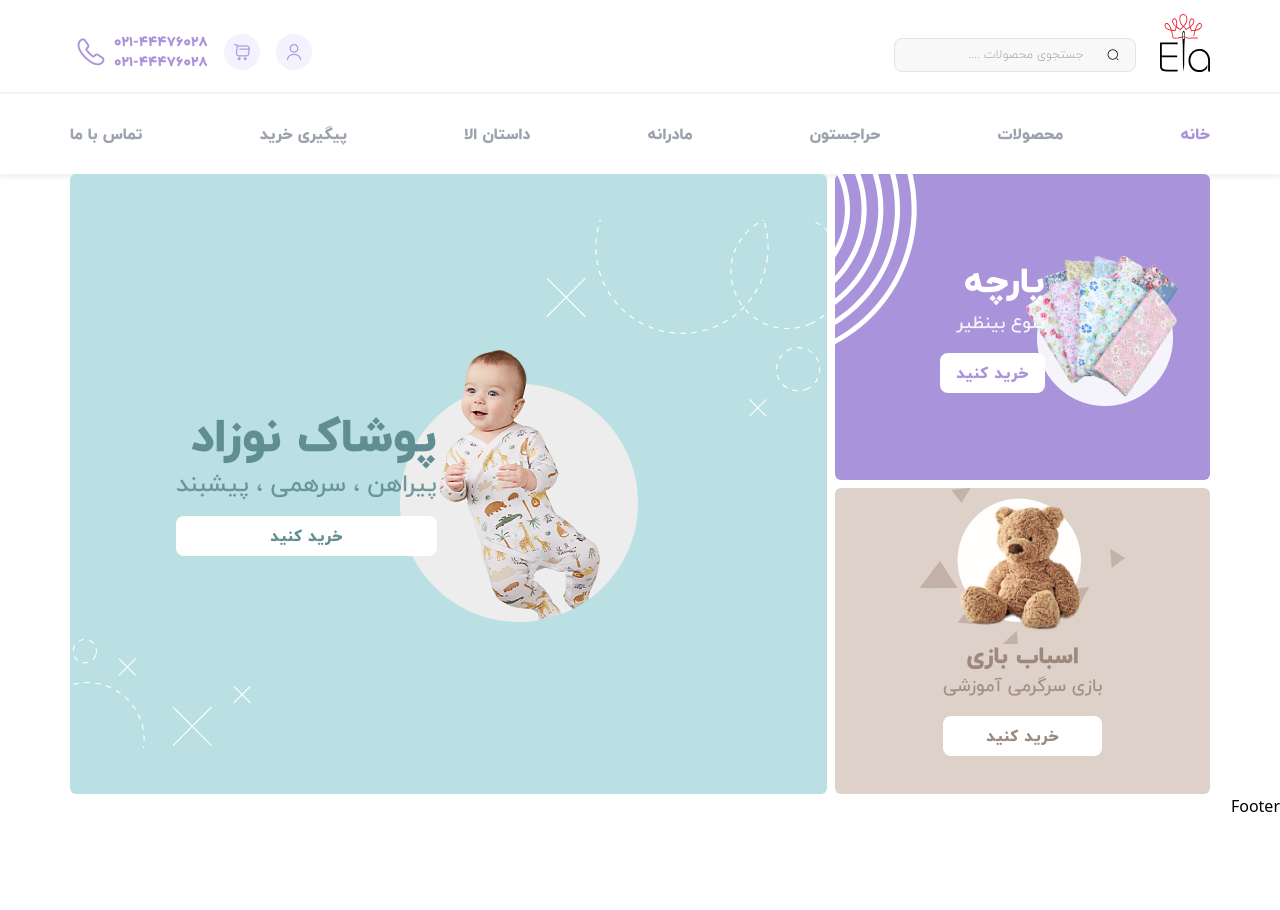
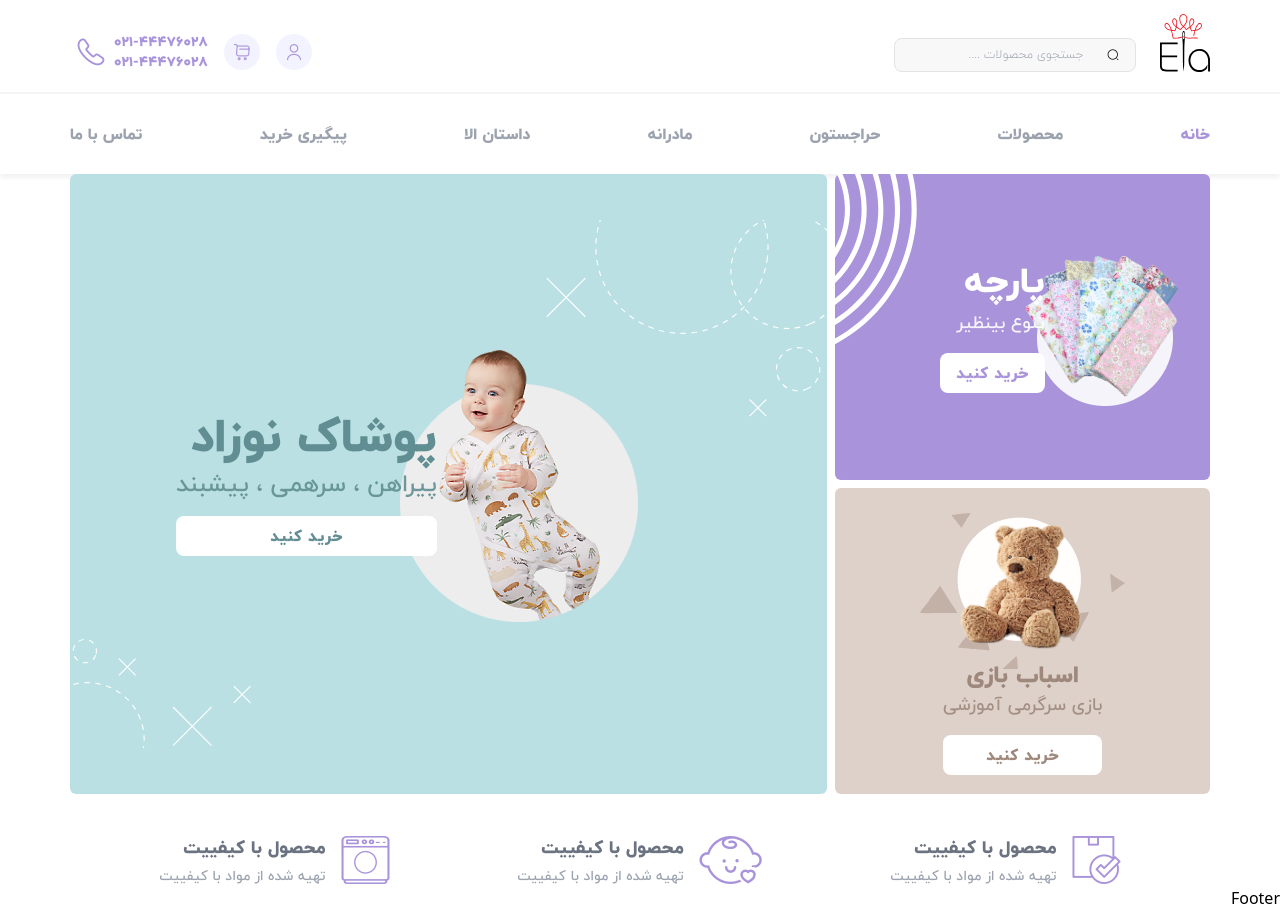
Before and after one commit to ArashKenji73/elaa-desktop, a Nuxt app: page / in a window 1280 px wide. Before the commit the page ends 818 px from the top, so only its background shows below. Built offline with nearby package versions, Linux system fonts and the light colour scheme.

Commit message:
minor fix

```diff
--- a/components/TheBanner.vue
+++ b/components/TheBanner.vue
@@ -135,13 +135,14 @@
     }
 
     .toys{
-        @apply relative flex flex-col items-center;
+        @apply relative flex flex-col items-center justify-center;
         .toys-img {
             @apply z-10;
         }
         .pattern {
             position: absolute;
             width: auto;
+            top: 25px;
         }
         .main-item-text {
             @apply text-elaa-khaki-dark;
--- /dev/null
+++ b/components/Upv.vue
@@ -0,0 +1,54 @@
+<template>
+    <ul class="upv mt-10">
+        <div class="upv-wrap">
+            <li>
+                <span class="icon-now-in-stock icon"></span>
+                <div class="content">
+                    <h1>محصول با کیفییت</h1>
+                    <h3>تهیه شده از مواد با کیفییت</h3>
+                </div>
+            </li>
+            <li>
+                <span class="icon-kid icon"></span>
+                <div class="content">
+                    <h1>محصول با کیفییت</h1>
+                    <h3>تهیه شده از مواد با کیفییت</h3>
+                </div>
+            </li>
+            <li>
+                <span class="icon-washing icon"></span>
+                <div class="content">
+                    <h1>محصول با کیفییت</h1>
+                    <h3>تهیه شده از مواد با کیفییت</h3>
+                </div>
+            </li>
+        </div>
+    </ul>
+</template>
+
+<script setup>
+
+</script>
+
+<style lang="scss">
+.upv .upv-wrap{
+    @apply flex justify-between items-center w-max mx-auto gap-32;
+    li{
+        @apply flex gap-4 items-center;
+        .icon{
+            @apply text-5xl text-elaa-violet;
+        }
+        .content{
+            @apply flex flex-col;
+            h1{
+                @apply text-lg mb-1 text-gray-500;
+                font-family: IRANYekanExtraBoldFaNum;
+            }
+            h3{
+                @apply text-sm text-gray-400;
+                font-family: IRANYekanMedium;
+            }
+        }
+    }
+}
+</style>
--- a/pages/index.vue
+++ b/pages/index.vue
@@ -1,6 +1,7 @@
 <template>
   <div>
     <the-banner />
+    <Upv />
   </div>
 </template>
 
```
Also changed, not shown: assets/images/saw-pattern.svg (added).
